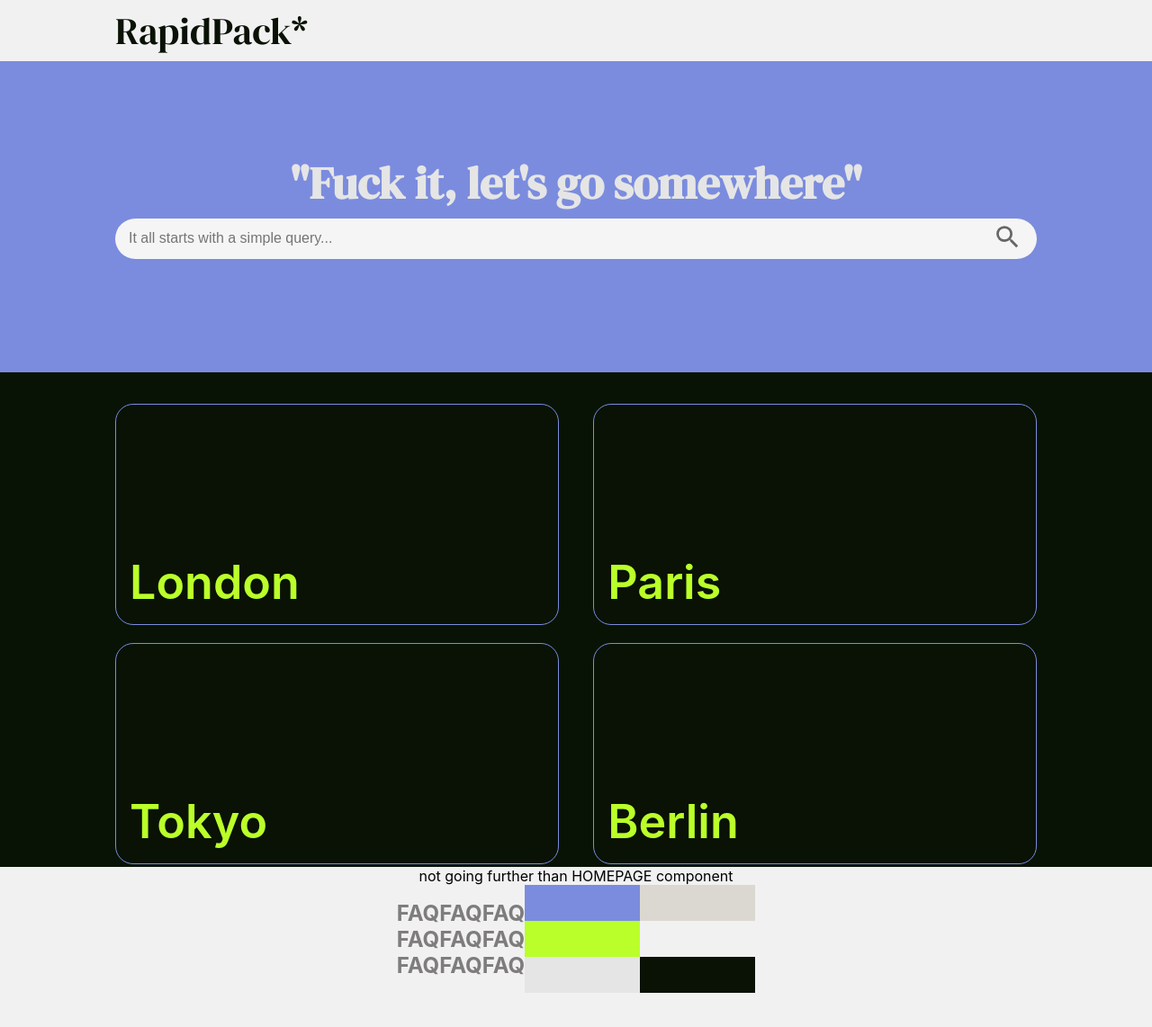
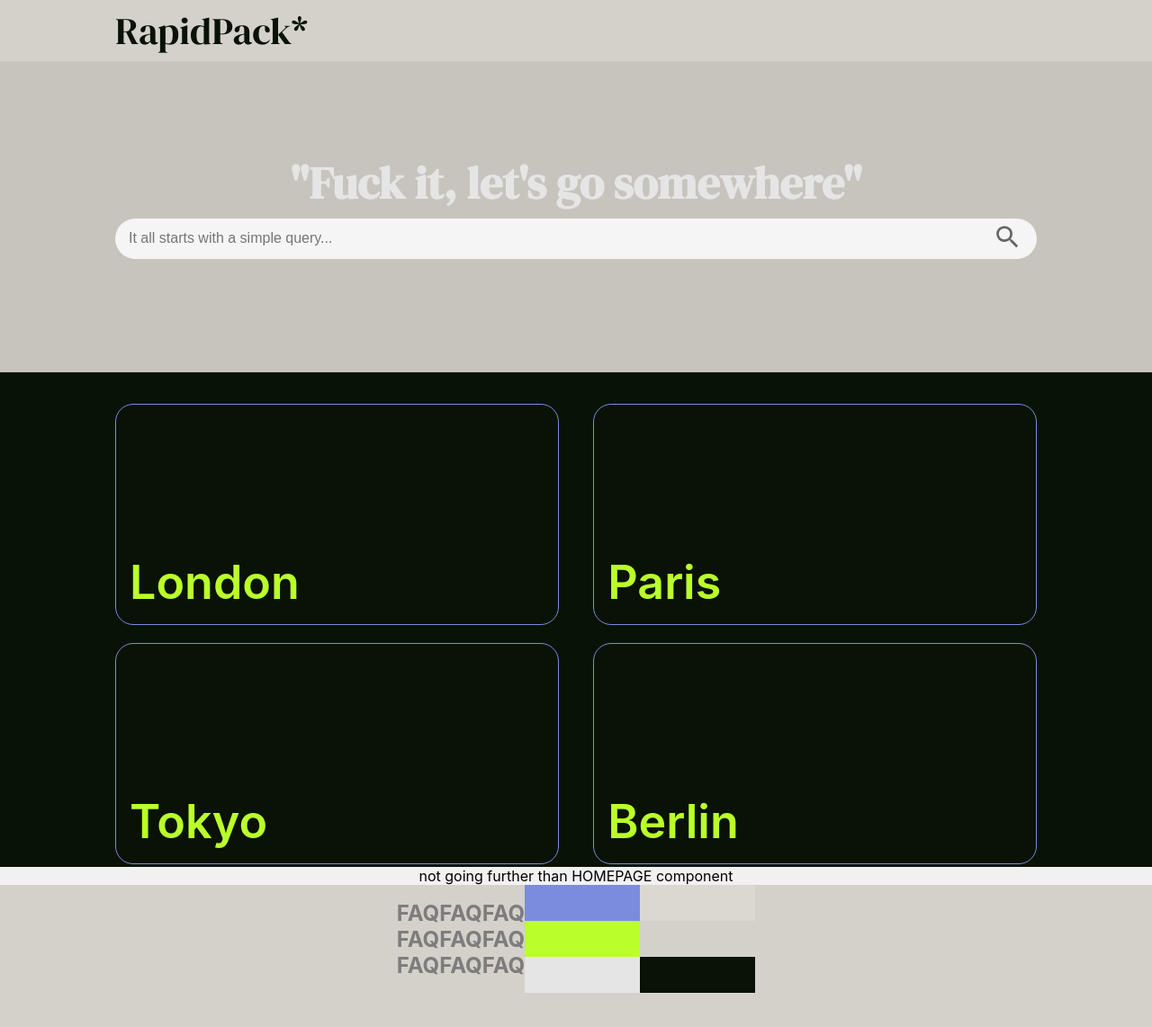
Before and after one commit to Matt-478/Capstone_Project_Travel, a React (Create React App) app in the folder capstone-travel/: page /home in a window 1280 px wide. Shown: the whole page at 90% size. Built offline with nearby package versions, Linux system fonts and the light colour scheme; no server answers.

Commit message:
colour change for flight page

```diff
--- a/capstone-travel/src/App.css
+++ b/capstone-travel/src/App.css
@@ -58,7 +58,8 @@ a { text-decoration: none; }
 .navbar {
   height: 10%;
   text-align: left;
-  background-color: var(--main-grey);
+  /* background-color: var(--main-grey); */
+  background-color: #d3d1c9;
 }
 
 .navbar h2 {
@@ -70,7 +71,9 @@ a { text-decoration: none; }
 
 /* HEADER_BG */
 .header-bg {
-  background-color: var(--corn-blue);
+  /* background-color: var(--corn-blue); */
+  /* background-color: #b9b5a7; */
+  background-color: #c7c4bd;
   /* margin-bottom: 30px; */
   /* box-shadow: 0px 20px 0px 20px rgb(123 139 222); */
   height: 346px;
@@ -558,7 +561,8 @@ video{
 
 /* FOOTER */
 footer {
-  background-color: #f1f1f1;
+  /* background-color: #f1f1f1; */
+  background-color: #d3d1c9;
   height: 20vh;
 }
 
--- a/capstone-travel/src/components/DisplayFLights.jsx
+++ b/capstone-travel/src/components/DisplayFLights.jsx
@@ -42,18 +42,20 @@ const DisplayFLights = ({ id, departureCode, departureTerminal, departureTime, a
           borderRadius: "20px",
           marginTop: "10px"
          }}
-
-
          >
 
         <div className="content">
         {/* {props.children} */}
+          <div className="flight-from">
             <div>from: {departureCode}</div>
             <div>terminal: {departureTerminal}</div>
             <div>leaving at: {departureTime}</div>
+          </div>
+          <div className="flight-to">
             <div>to: {arrivalCode}</div>
             <div>terminal: {arrivalTerminal}</div>
             <div>arriving at: {arrivalTime}</div>
+          </div>
           <div>carrierCode: {carrierCode}</div>
           <div>aircraftCode: {aircraftCode}</div>
           <div>priceCurrency: {priceCurrency}</div>
--- a/capstone-travel/src/components/Styles/Collapsible.css
+++ b/capstone-travel/src/components/Styles/Collapsible.css
@@ -2,7 +2,8 @@
   color: #ddd !important;
 } */
 .collapsible .toggle {
-  background: rgb(91 110 91);
+  /* background: rgb(91 110 91); */
+  background: var(--corn-blue);
   border: unset;
   cursor: pointer;
   width: 100%;
@@ -13,7 +14,8 @@
 }
 
 .collapsible .content {
-  background: rgb(91 110 91);
+  /* background: rgb(91 110 91); */
+  background: var(--corn-blue);
   border: unset;
   cursor: pointer;
   /* box-sizing: border-box; */
@@ -21,6 +23,10 @@
   color: #ddd !important;
   margin-bottom: 0.5rem;
   border-radius: 0 0 30px 30px;
+}
+
+.pt-30 {
+  padding-top: 30px;
 }
 
 .collapsible .content-parent {
--- a/capstone-travel/src/components/TravelOffers.jsx
+++ b/capstone-travel/src/components/TravelOffers.jsx
@@ -201,15 +201,14 @@ const TravelOffers = ({ history }) => {
 
   return(
     <>
-    <div className="header-bg-dark" style={{height: "auto"}}>
-      <div className="p-page">
+    <div className="header-bg " style={{height: "auto"}}>
+      <div className="p-page pt-30">
         {
           isLoading ?
             selectedData ? (
               "yuh, it's",
               // GIVES BACK ALL OF THE FUNCTION I JUST NEED THE OBJEXT -DEAL W THAT
               selectedData.map((array) => (
-                // <p>yuh</p>
                 <DisplayFLights
                   departureCode={array.departureCode}
                   departureTerminal={array.departureTerminal}
@@ -227,7 +226,7 @@ const TravelOffers = ({ history }) => {
                   cabin={array.cabin}
                   weightOfIncludedCHeckedBags={array.weightOfIncludedCHeckedBags}
                   key={array.id}
-                   />
+                  />
             ))
           ) : "nah, bruh"
         : "still, none"
```
Lines whose indentation alone changed are shown as unchanged.
